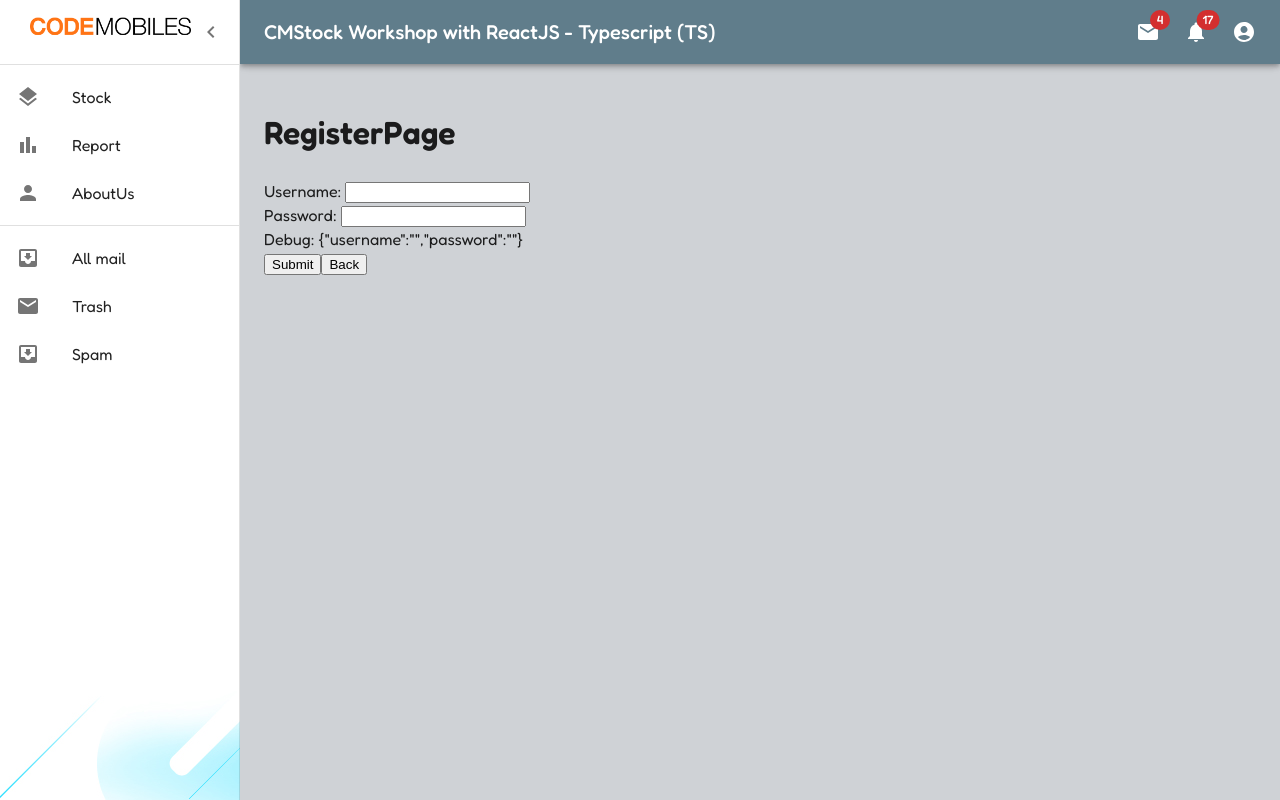
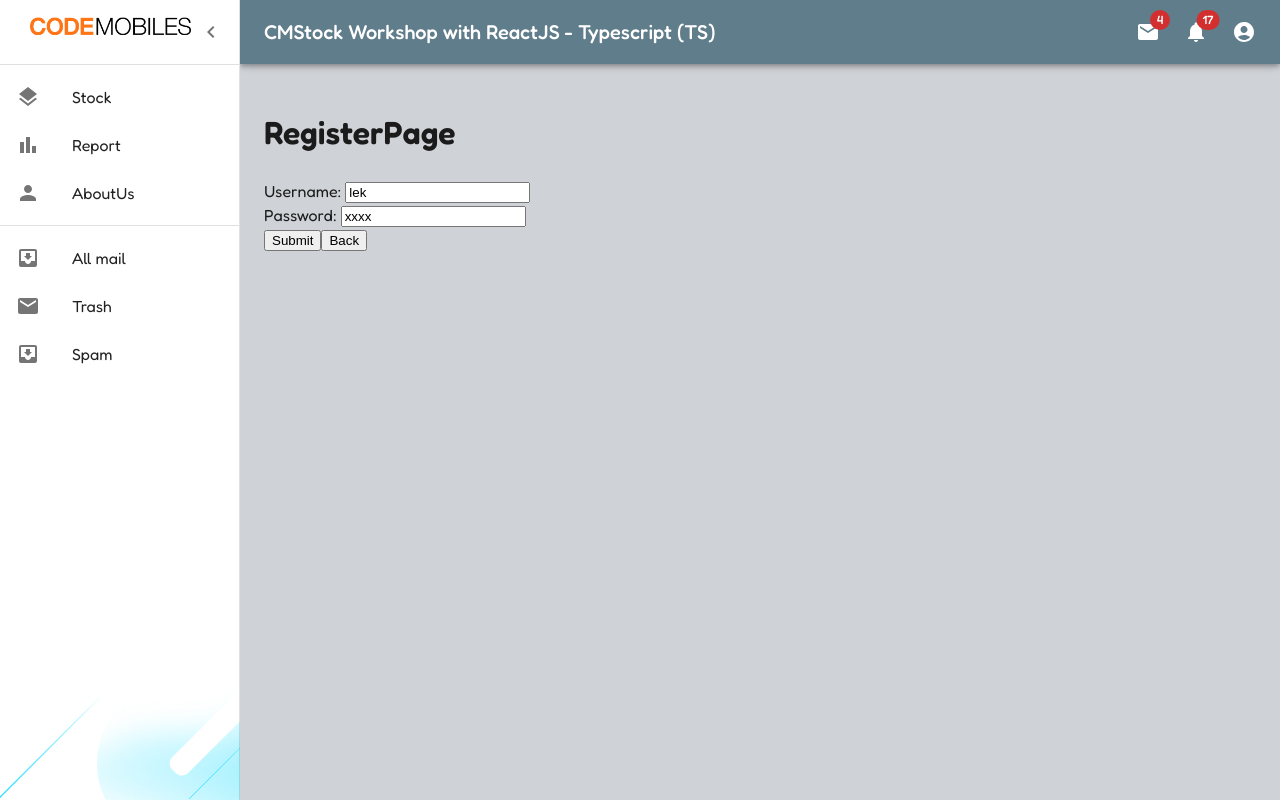
Before and after one commit to codemobiles/cmreactjs_mui_stockworkshop, a React (Create React App) app: page /register in a window 1280 px wide. Built offline with nearby package versions, Linux system fonts and the light colour scheme; a web font is replaced by a local one.

Commit message:
ep19 formik

```diff
--- a/src/components/pages/RegisterPage/RegisterPage.tsx
+++ b/src/components/pages/RegisterPage/RegisterPage.tsx
@@ -1,5 +1,6 @@
 import * as React from "react";
 import { useNavigate } from "react-router-dom";
+import { Formik, FormikProps } from "formik";
 
 type RegisterPageProps = {
   //
@@ -7,29 +8,22 @@ type RegisterPageProps = {
 
 const RegisterPage: React.FC<any> = () => {
   const navigate = useNavigate();
-  const [account, setAccount] = React.useState({ username: "", password: "" });
-  return (
-    <>
-      <h1>RegisterPage</h1>
 
-      <form
-        onSubmit={(e: React.FormEvent<Element>) => {
-          e.preventDefault();
-          alert(JSON.stringify(account));
-        }}
-      >
+  const showForm = ({
+    handleSubmit,
+    handleChange,
+    isSubmitting,
+    values,
+  }: FormikProps<any>) => {
+    return (
+      <form onSubmit={handleSubmit}>
         <label>Username: </label>
         <input
           type="text"
           name="username"
           id="username"
-          onChange={(e) => {
-            console.log(e.target.value);
-            setAccount({
-              ...account,
-              username: e.target.value,
-            });
-          }}
+          onChange={handleChange}
+          value={values.username}
         />
         <br />
         <label>Password: </label>
@@ -37,20 +31,34 @@ const RegisterPage: React.FC<any> = () => {
           type="text"
           name="password"
           id="password"
-          onChange={(e) => {
-            console.log(e.target.value);
-            setAccount({
-              ...account,
-              password: e.target.value,
-            });
-          }}
+          onChange={handleChange}
+          value={values.password}
         />
         <br />
-        <span>Debug: {JSON.stringify(account)}</span>
-        <br />
-        <button type="submit">Submit</button>
+
+        <button type="submit" disabled={isSubmitting}>
+          Submit
+        </button>
         <button onClick={() => navigate(-1)}>Back</button>
       </form>
+    );
+  };
+
+  return (
+    <>
+      <h1>RegisterPage</h1>
+      <Formik
+        onSubmit={(values, { setSubmitting }) => {
+          alert(JSON.stringify(values));
+
+          setTimeout(() => {
+            setSubmitting(false);
+          }, 2000);
+        }}
+        initialValues={{ username: "lek", password: "xxxx" }}
+      >
+        {(props) => showForm(props)}
+      </Formik>
     </>
   );
 };
```
